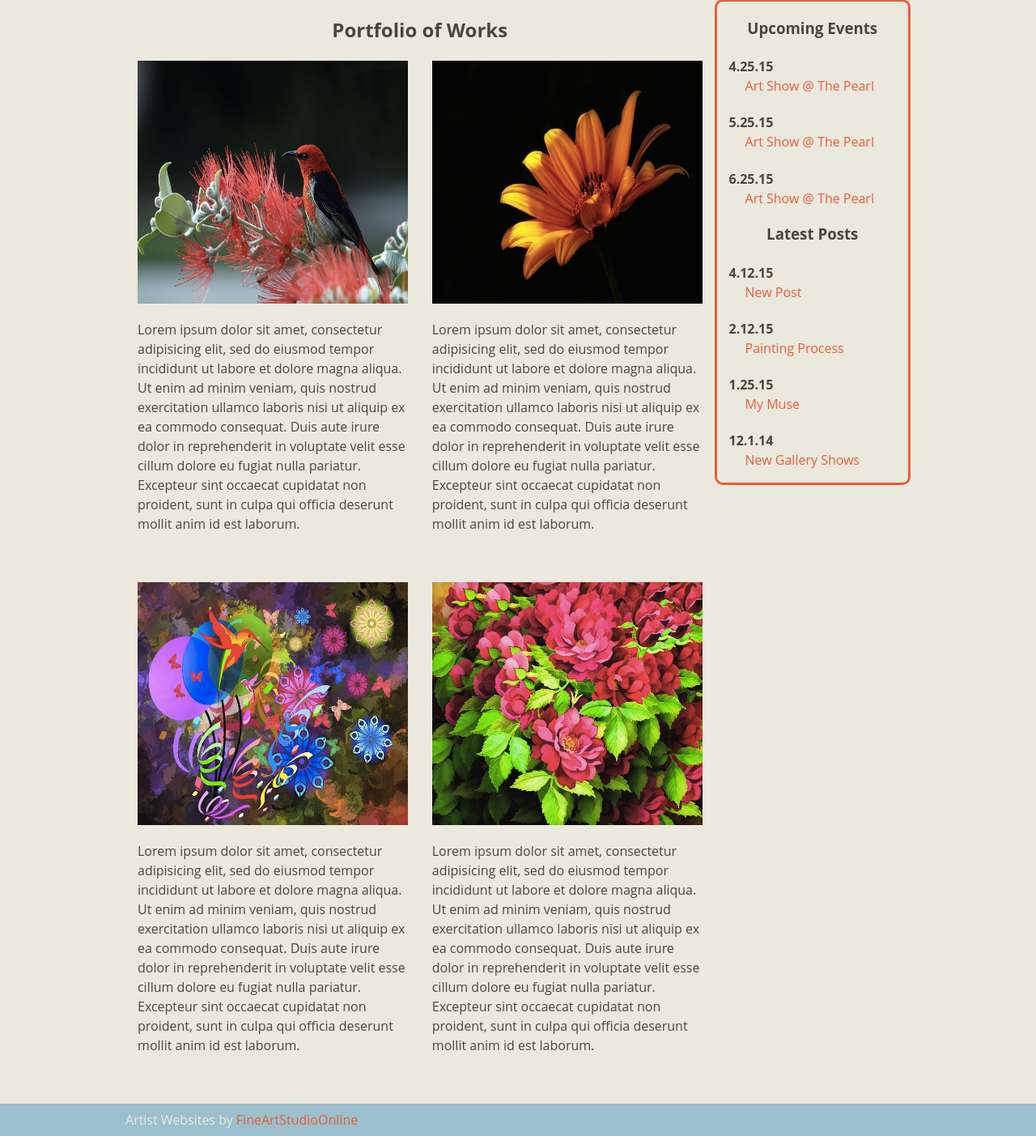
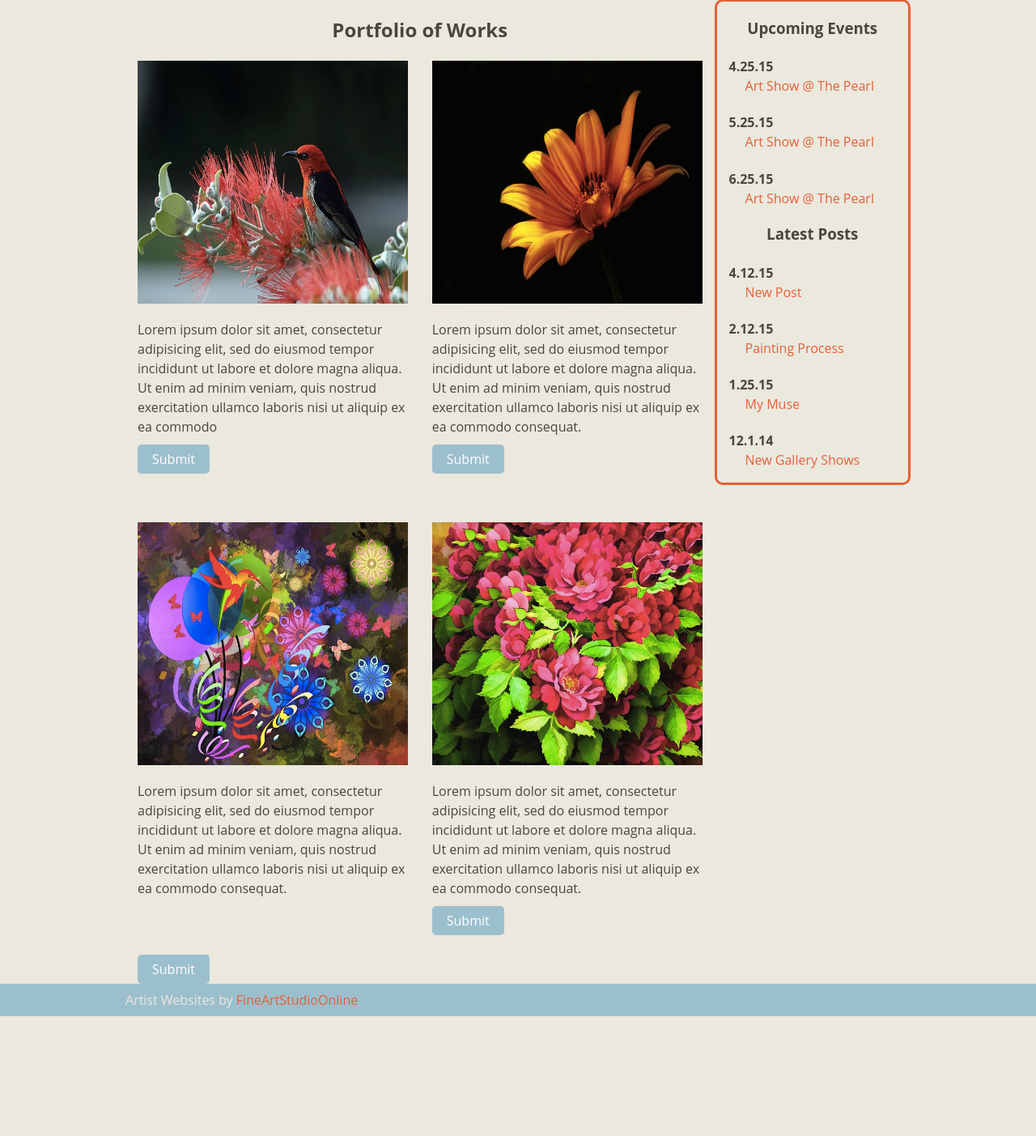
Before and after one commit to afalsario/internettes-template, a PHP site: page /collections.php in a window 1280 px wide. Shown: the part 322-1725 px from the top of the page at 81% size. After the commit the page ends 1577 px from the top, so only its background shows below. Run offline with PHP 8.4, Linux system fonts and the light colour scheme; some libraries are stand-ins or nearby versions; some web fonts are replaced.

Commit message:
added buttons to collections pages

```diff
--- a/collections.php
+++ b/collections.php
@@ -9,20 +9,24 @@ echo $header . $nav . $content_before;
 				<img src="images/birdflower.png" alt="Humming Bird and Flower" class="collect_image">
 			</a>
 			<div class="desc">Lorem ipsum dolor sit amet, consectetur adipisicing elit, sed do eiusmod tempor incididunt ut labore et dolore magna aliqua. Ut enim ad minim veniam, quis nostrud exercitation ullamco laboris nisi ut aliquip ex ea commodo
-			consequat. Duis aute irure dolor in reprehenderit in voluptate velit esse
-			cillum dolore eu fugiat nulla pariatur. Excepteur sint occaecat cupidatat non
-			proident, sunt in culpa qui officia deserunt mollit anim id est laborum.</div>
+				<div class="center_button">
+					<input type="submit" class="button" value="Submit">
+				</div>
+			</div>
 		</div>
 		<div class="large-6 columns">
 			<a target="_blank" href="darksunflower.png">
 				<img src="images/darksunflower.png" alt="Klematis" class="collect_image">
 			</a>
-			<div class="desc">Lorem ipsum dolor sit amet, consectetur adipisicing elit, sed do eiusmod tempor incididunt ut labore et dolore magna aliqua. Ut enim ad minim veniam, quis nostrud exercitation ullamco laboris nisi ut aliquip ex ea commodo
-			consequat. Duis aute irure dolor in reprehenderit in voluptate velit esse
-			cillum dolore eu fugiat nulla pariatur. Excepteur sint occaecat cupidatat non
-			proident, sunt in culpa qui officia deserunt mollit anim id est laborum.</div>
+			<div class="desc">Lorem ipsum dolor sit amet, consectetur adipisicing elit, sed do eiusmod tempor incididunt ut labore et dolore magna aliqua. Ut enim ad minim veniam, quis nostrud exercitation ullamco laboris nisi ut aliquip ex ea commodo consequat.
+				<div class="center_button">
+					<input type="submit" class="button" value="Submit">
+				</div>
+			</div>
 		</div>
 	</div>
+<!-- End of Row -->
+
 	<div class="row">
 		<div class="large-6 columns">
 			<a target="_blank" href="humbirdparty.png">
@@ -31,22 +35,26 @@ echo $header . $nav . $content_before;
 			<div class="desc">Lorem ipsum dolor sit amet, consectetur adipisicing elit, sed do eiusmod
 			tempor incididunt ut labore et dolore magna aliqua. Ut enim ad minim veniam,
 			quis nostrud exercitation ullamco laboris nisi ut aliquip ex ea commodo
-			consequat. Duis aute irure dolor in reprehenderit in voluptate velit esse
-			cillum dolore eu fugiat nulla pariatur. Excepteur sint occaecat cupidatat non
-			proident, sunt in culpa qui officia deserunt mollit anim id est laborum.</div>
+			consequat.
 		</div>
-		<div class="large-6 columns">
+		<div class="center_button">
+			<input type="submit" class="button" value="Submit">
+		</div>
+	</div>
+	<div class="large-6 columns">
 			<a target="_blank" href="redflowers.png">
 				<img src="images/redflowers.png" alt="Red Flowers" class="collect_image">
 			</a>
 			<div class="desc">Lorem ipsum dolor sit amet, consectetur adipisicing elit, sed do eiusmod
 			tempor incididunt ut labore et dolore magna aliqua. Ut enim ad minim veniam,
 			quis nostrud exercitation ullamco laboris nisi ut aliquip ex ea commodo
-			consequat. Duis aute irure dolor in reprehenderit in voluptate velit esse
-			cillum dolore eu fugiat nulla pariatur. Excepteur sint occaecat cupidatat non
-			proident, sunt in culpa qui officia deserunt mollit anim id est laborum.</div>
+			consequat.
+			<div class="center_button">
+				<input type="submit" class="button" value="Submit">
+			</div>
 		</div>
 	</div>
+</div>
 
 <?php echo $content_after; ?>
 <?php echo $footer; ?>
```
